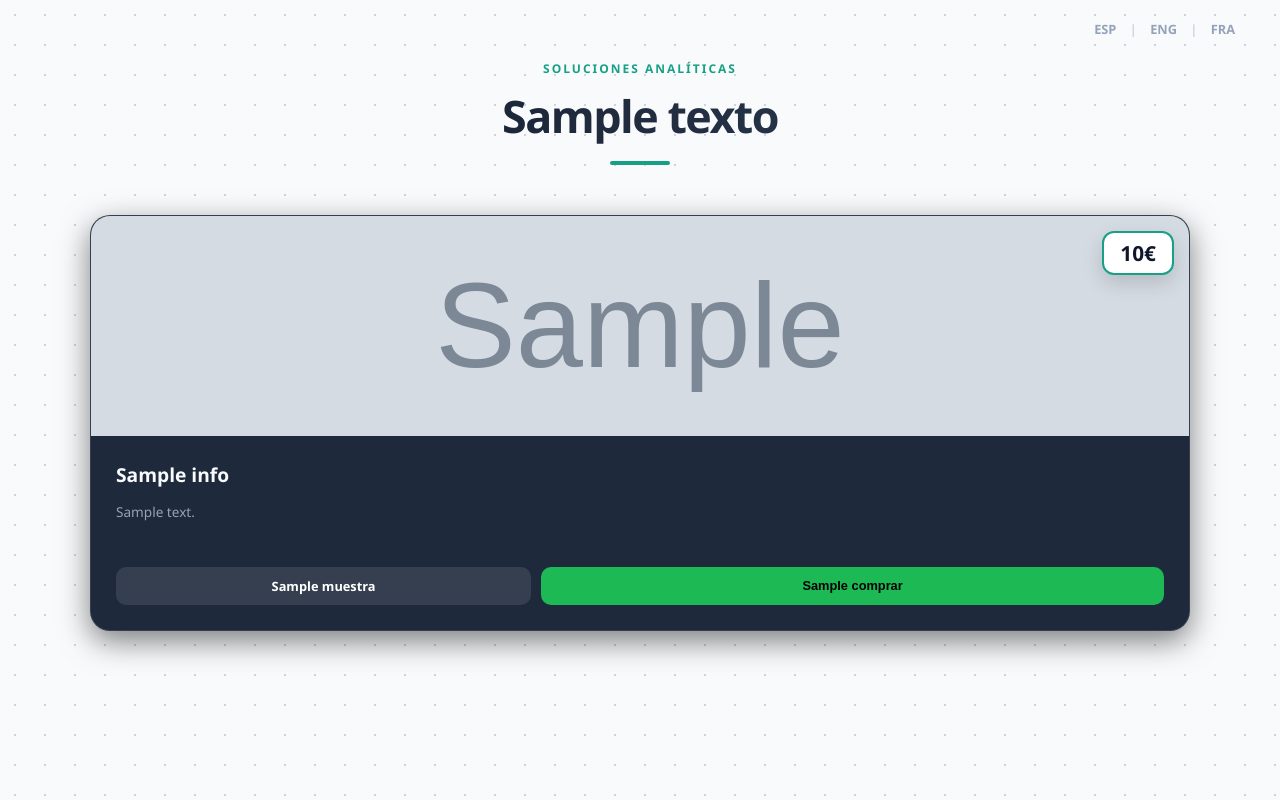
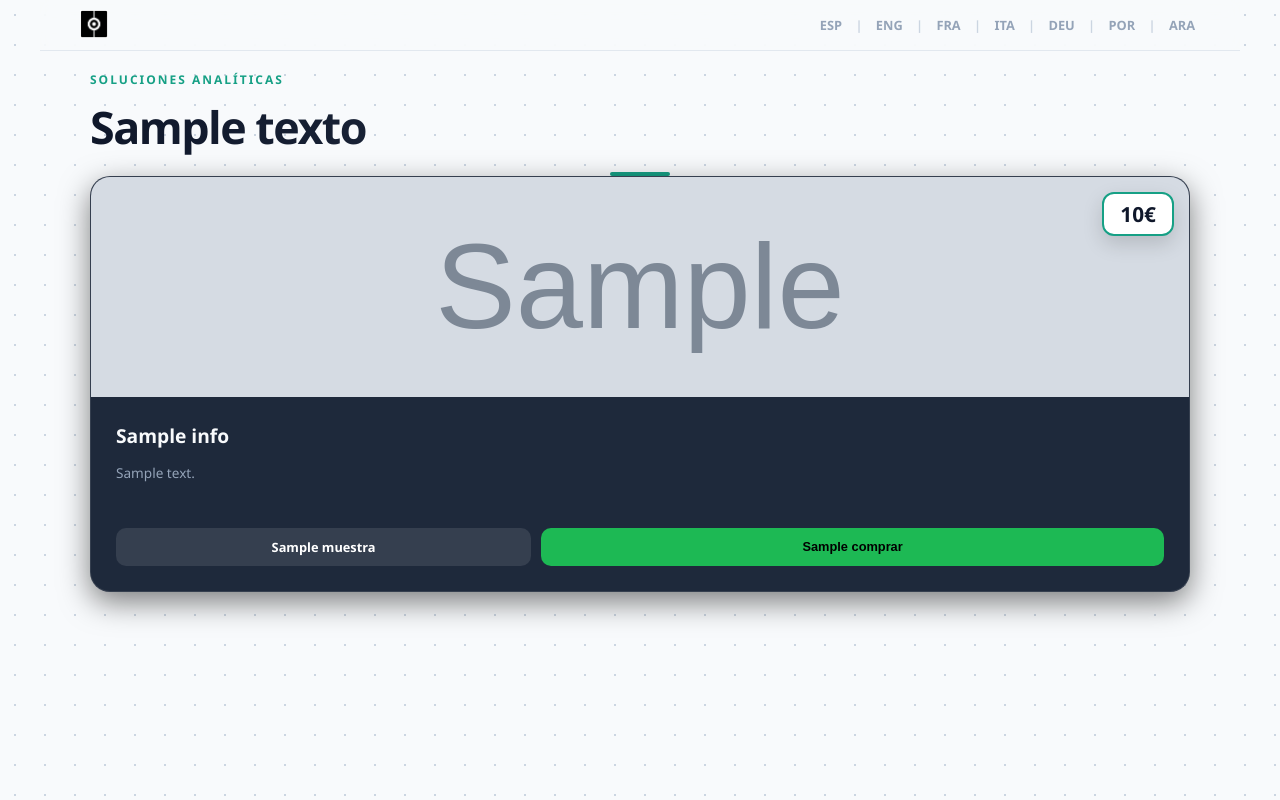
Before and after one commit to ryankiks/proyecto-fenix, a Flask app: template templates/index.html in a window 1280 px wide. Run offline with Flask 3, Linux system fonts and the light colour scheme; the template is opened without the code that fills it: most values are stand-ins (such as "Sample title", 1, 10 or a date in 2020); grey boxes marked "Sample" are stand-in pictures.

Commit message:
cabecera

```diff
--- a/templates/index.html
+++ b/templates/index.html
@@ -13,6 +13,7 @@
             font-family: 'Segoe UI', sans-serif;
             margin: 0;
             padding: 40px;
+            padding-top: 0;
         }
 
         .container { max-width: 1100px; margin: auto; }
@@ -29,7 +30,7 @@
         .lang-link.active { color: #16a085; }
         .divider { color: #cbd5e1; margin: 0 5px; }
 
-        .main-title-container { text-align: center; margin-bottom: 50px; padding-top: 20px; }
+        .main-title-container { margin-top: 0; padding-top: 20px}
         .subtitle-top { display: block; font-size: 0.75rem; font-weight: 800; letter-spacing: 2px; color: #16a085; margin-bottom: 8px; text-transform: uppercase; }
         .main-title {
             font-size: 2.8rem; font-weight: 900; margin: 0; letter-spacing: -1.5px;
@@ -65,7 +66,58 @@
         .btn { padding: 10px; border-radius: 10px; text-decoration: none; text-align: center; font-weight: 700; font-size: 0.8rem; cursor: pointer; transition: 0.2s; border: none; }
         .btn-sample { background: rgba(255,255,255,0.1); color: white; }
         .btn-buy { background: var(--primary); color: #000; }
+        .top-bar {
+            display: flex;
+            justify-content: space-between;
+            align-items: center;
+            margin-bottom: 0;
+            padding: 10px 40px; /* Reducimos padding para arreglar el espacio */
+            position: sticky; /* Se queda fija al hacer scroll */
+            top: 0;
+            z-index: 1000;
+            /* Efecto Glassmorphism sutil */
+            background: rgba(248, 250, 252, 0.8); /* Mismo color del body pero con transparencia */
+            backdrop-filter: blur(8px); /* Desenfoca el fondo de malla */
+            border-bottom: 1px solid rgba(203, 213, 225, 0.5); /* Línea divisoria suave */
+        }
+        .pro-link {
+            text-decoration: none;
+            color: #16a085; /* Verde BeSoccer Pro */
+            font-size: 0.85rem;
+            font-weight: 800;
+            text-transform: uppercase;
+            letter-spacing: 1px;
+            padding: 8px 16px;
+            border: 1.5px solid #16a085;
+            border-radius: 50px;
+            transition: all 0.3s ease;
+            background: rgba(22, 160, 133, 0.05); /* Fondo muy suave */
+        }
+        .pro-link-logo {
+            display: flex;
+            align-items: center;
+            text-decoration: none;
+            transition: transform 0.2s ease;
+            height: 30px; /* Forzamos el tamaño */
+            width: auto;
+            display: block;
+        }
 
+        .pro-link-logo:hover {
+            transform: scale(1.05); /* Pequeño efecto de zoom */
+        }
+
+        .pro-link-logo img {
+            height: 28px; /* Ajusta la altura del logo para que sea elegante */
+            width: auto;
+        }
+
+        /* Ajuste para el selector de idiomas para que se alineen bien */
+        .global-lang-selector {
+            position: static; /* Quitamos el absolute que tenía antes */
+            font-size: 0.8rem;
+            font-weight: 800;
+        }
         /* Modal */
         .modal-overlay { position: fixed; top: 0; left: 0; width: 100%; height: 100%; background: rgba(0,0,0,0.7); display: flex; justify-content: center; align-items: center; z-index: 2000; backdrop-filter: blur(5px); }
         .modal-content { background: white; padding: 40px; border-radius: 20px; max-width: 450px; text-align: center; }
@@ -73,13 +125,28 @@
     </style>
 </head>
 <body>
+    <nav class="top-bar">
+        <div class="external-links">
+            <a href="https://pro.besoccer.com" target="_blank" class="pro-link-logo">
+                <img src="{{ url_for('static', filename='images/logo-pro.png') }}" alt="BeSoccer Pro">
+            </a>
+        </div>
         <div class="global-lang-selector">
             <a href="/?lang=es" class="lang-link {{ 'active' if lang == 'es' }}">ESP</a>
             <span class="divider">|</span>
             <a href="/?lang=en" class="lang-link {{ 'active' if lang == 'en' }}">ENG</a>
             <span class="divider">|</span>
             <a href="/?lang=fr" class="lang-link {{ 'active' if lang == 'fr' }}">FRA</a>
+            <span class="divider">|</span>
+            <a href="/?lang=it" class="lang-link {{ 'active' if lang == 'it' }}">ITA</a>
+            <span class="divider">|</span>
+            <a href="/?lang=de" class="lang-link {{ 'active' if lang == 'de' }}">DEU</a>
+            <span class="divider">|</span>
+            <a href="/?lang=pt" class="lang-link {{ 'active' if lang == 'pt' }}">POR</a>
+            <span class="divider">|</span>
+            <a href="/?lang=ar" class="lang-link {{ 'active' if lang == 'ar' }}">ARA</a>
         </div>
+    </nav>
 
     <div class="container">
         <div class="main-title-container">
```
Also changed, not shown: web.py (+4 -4 lines), static/images/logo-pro.png (added), 1 other file. Lines whose indentation alone changed are shown as unchanged.
